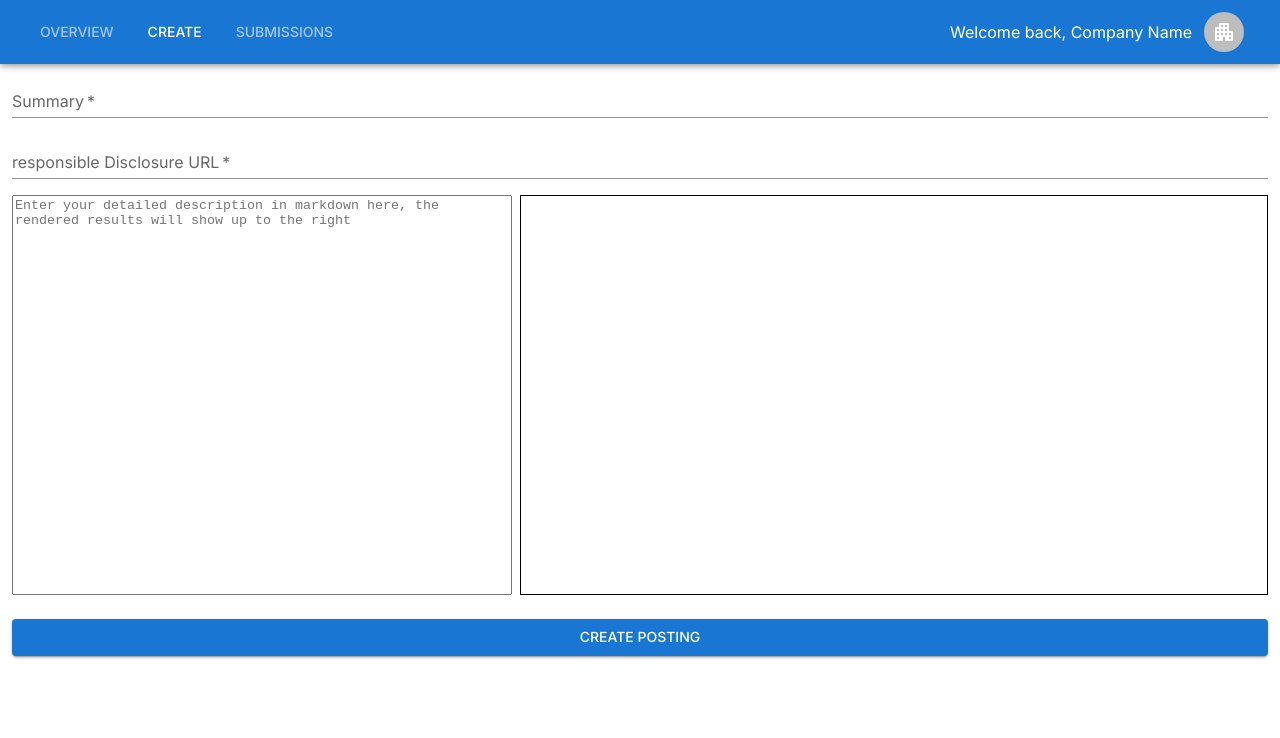
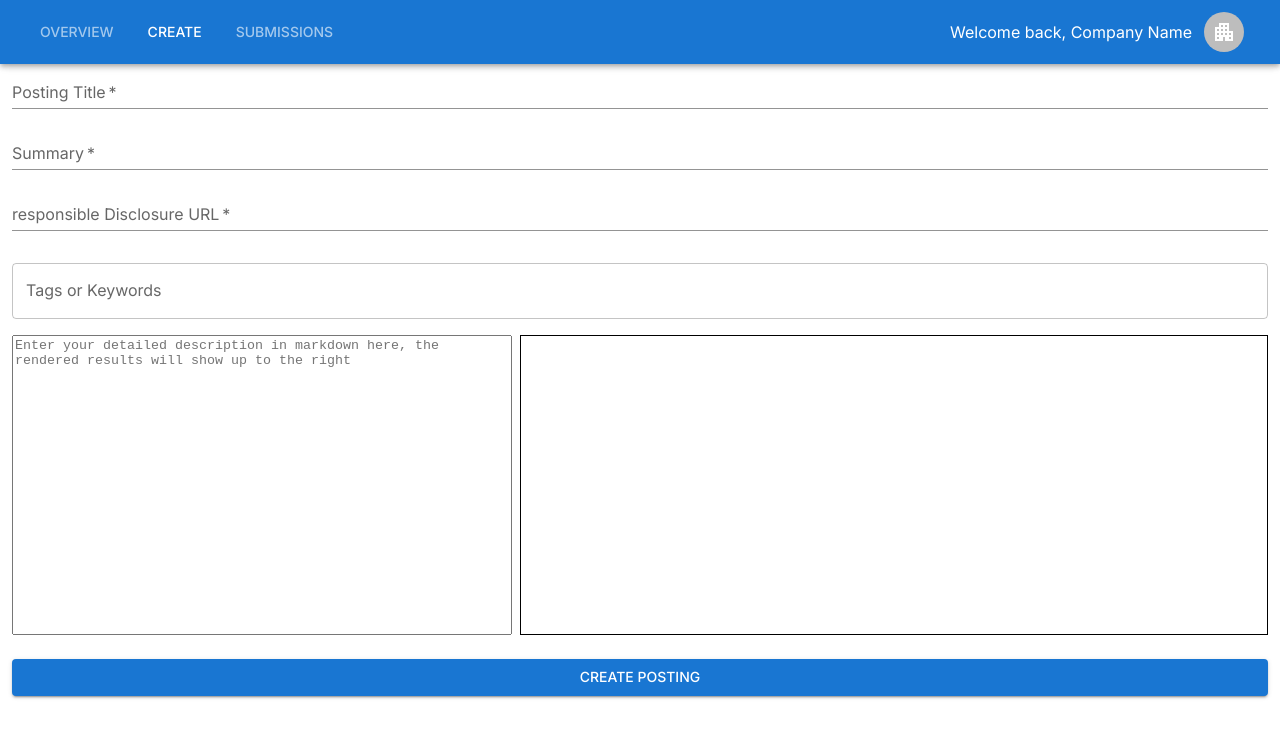
Before and after one commit to cs489-project/frontend, a React (Vite) app: page /org/dashboard/create in a window 1280 px wide. Shown: the top 738 px of the page. Built offline with nearby package versions, Linux system fonts and the light colour scheme.

Commit message:
add posting creation

```diff
--- a/src/components/PostingBuilder.tsx
+++ b/src/components/PostingBuilder.tsx
@@ -1,20 +1,24 @@
-import { Button, TextField } from "@mui/material";
+import { Autocomplete, Button, Chip, TextField } from "@mui/material";
 import { useState } from "react";
 import MarkdownWrapper from "./MarkdownWrapper";
 import { useSnackbar } from "./SnackBar";
+import axios from "axios";
+import { useNavigate } from "react-router-dom";
 
 const INITIAL_STATE = {
     title: "",
     description: "",
     summary: "",
     responsibleDisclosureUrl: "",
+    tags: [] as string[]
 };
 
 export default function PostingBuilder() {
     const [form, setForm] = useState({ ...INITIAL_STATE });
     const { showSnackbar } = useSnackbar();
+    const navigate = useNavigate();
 
-    const handleSubmit = (e: React.MouseEvent<HTMLButtonElement, MouseEvent>) => {
+    const handleSubmit = async (e: React.MouseEvent<HTMLButtonElement, MouseEvent>) => {
         e.preventDefault();
 
         if (!form.title) {
@@ -31,10 +35,23 @@ export default function PostingBuilder() {
             return;
         }
         // TODO: CALL API
-        setForm({ ...INITIAL_STATE });
+        try {
+            await axios.post("/api/requests/create-request", {
+                title: form.title,
+                summary: form.summary,
+                description: form.description,
+                disclosure_policy_url: form.responsibleDisclosureUrl,
+                tags: form.tags
+            });
+            showSnackbar("Posting created successfully", "success");
+            navigate("/org/dashboard/")
+            setForm({ ...INITIAL_STATE });
+        } catch (e: any) {
+            showSnackbar(e?.response?.data?.error || "Error creating. Try again later", "error");
+        }
     }
 
-    return <div style={{ padding: 12 }}>
+    return <div style={{ padding: 12, paddingTop: "64px" }}>
         <form>
             <TextField
                 fullWidth
@@ -70,9 +87,25 @@ export default function PostingBuilder() {
                 placeholder="Enter your company's Responsible Disclosure Site Link Here"
                 fullWidth
             ></TextField>
+            <Autocomplete
+                sx={{ minWidth: 400, marginY: 2 }}
+                multiple
+                freeSolo
+                options={[]} // No predefined options, since it's free text input
+                value={form.tags}
+                onChange={(_event, newValue) => setForm({ ...form, tags: newValue as string[] })}
+                renderTags={(value, getTagProps) =>
+                    value.map((option, index) => (
+                        <Chip variant="outlined" label={option} {...getTagProps({ index })} />
+                    ))
+                }
+                renderInput={(params) => (
+                    <TextField {...params} variant="outlined" label="Tags or Keywords" />
+                )}
+            />
             <div style={{ display: "flex", justifyContent: "space-between" }}>
                 <textarea
-                    style={{ resize: "none", width: 500, height: 400 }}
+                    style={{ resize: "none", width: 500, height: 300 }}
                     placeholder="Enter your detailed description in markdown here, the rendered results will show up to the right"
                     value={form.description}
                     required
--- a/src/pages/OrgSignUpLogin.tsx
+++ b/src/pages/OrgSignUpLogin.tsx
@@ -111,7 +111,7 @@ export default function UserSignUpLogin() {
                   {tab === 1 ? "Sign Up" : "Login"}
                 </Button>
               </form>
-            </> : <QRCode type={tab === 0 ? "login" : "signup"} goBack={() => setMFAStage(false)} onSuccess={() => navigate("/org/dashboard")} />
+            </> : <QRCode type={tab === 0 ? "login" : "signup"} goBack={() => setMFAStage(false)} onSuccess={() => navigate("/org/dashboard/")} />
           }
         </Paper>
       </div>
```
